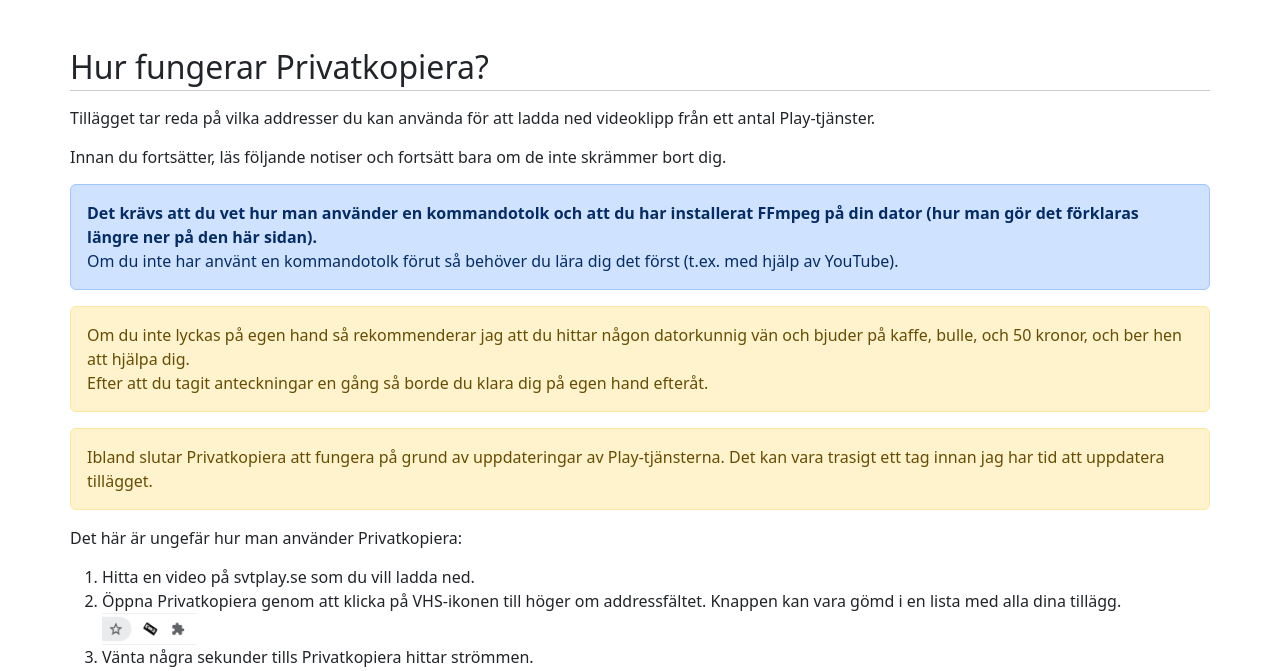
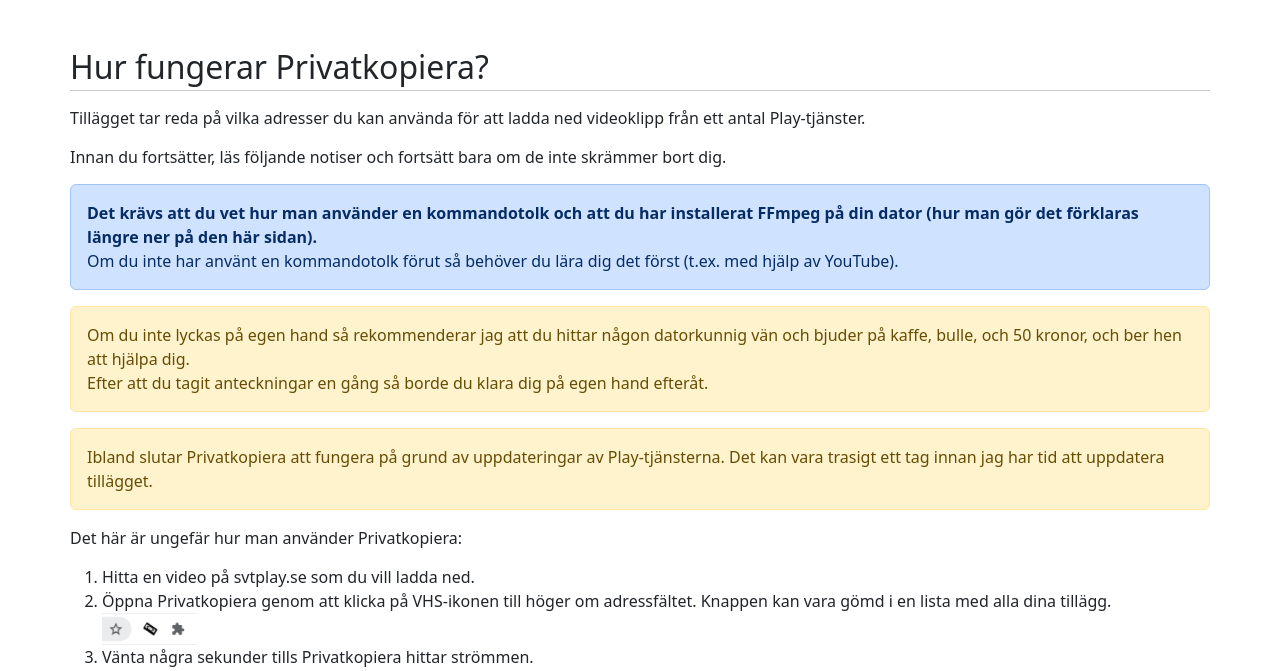
Before and after one commit to stefansundin/privatkopiera, a Jekyll site: the page built from index.html, in a window 1280 px wide and 900 px high, scrolled down 219 px. Shown: the part 153-824 px from the top of the window. Built offline with Jekyll 4.4.1, drawn with Linux system fonts in a browser that asks for light colours.

Commit message:
Fix typo.

```diff
--- a/index.html
+++ b/index.html
@@ -38,7 +38,7 @@
 
     <h2 id="intro">Hur fungerar Privatkopiera?</h2>
 
-    <p>Tillägget tar reda på vilka addresser du kan använda för att ladda ned videoklipp från ett antal Play-tjänster.</p>
+    <p>Tillägget tar reda på vilka adresser du kan använda för att ladda ned videoklipp från ett antal Play-tjänster.</p>
 
     <p>Innan du fortsätter, läs följande notiser och fortsätt bara om de inte skrämmer bort dig.</p>
 
@@ -60,7 +60,7 @@
 
     <ol>
       <li>Hitta en video på svtplay.se som du vill ladda ned.</li>
-      <li>Öppna Privatkopiera genom att klicka på VHS-ikonen till höger om addressfältet. Knappen kan vara gömd i en lista med alla dina tillägg. <img id="img-launcher" src="img/launcher-light.png"></li>
+      <li>Öppna Privatkopiera genom att klicka på VHS-ikonen till höger om adressfältet. Knappen kan vara gömd i en lista med alla dina tillägg. <img id="img-launcher" src="img/launcher-light.png"></li>
       <li>Vänta några sekunder tills Privatkopiera hittar strömmen.</li>
       <li>Klicka på knappen <kbd>Kopiera kommando</kbd>.</li>
       <li>Klistra in kommandot i en kommandotolk (t.ex. <code>cmd.exe</code> i Windows, använd högerklick för att klistra in). Tryck på <kbd>enter</kbd>-tangenten för att starta nedladdningen.<br>Om kommandotolken inte hittar ffmpeg så kan du behöva konfigurera sökvägen i Privatkopieras inställningar.</li>
```
